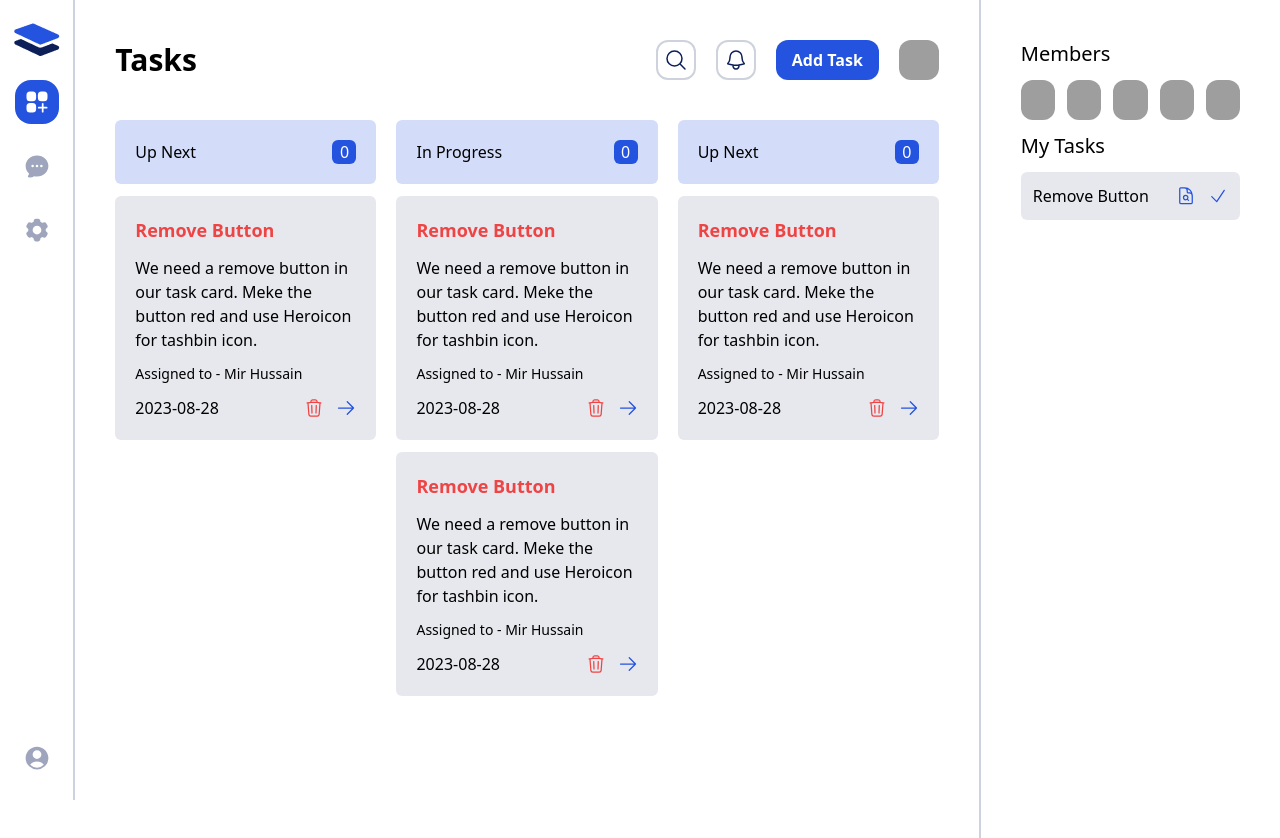
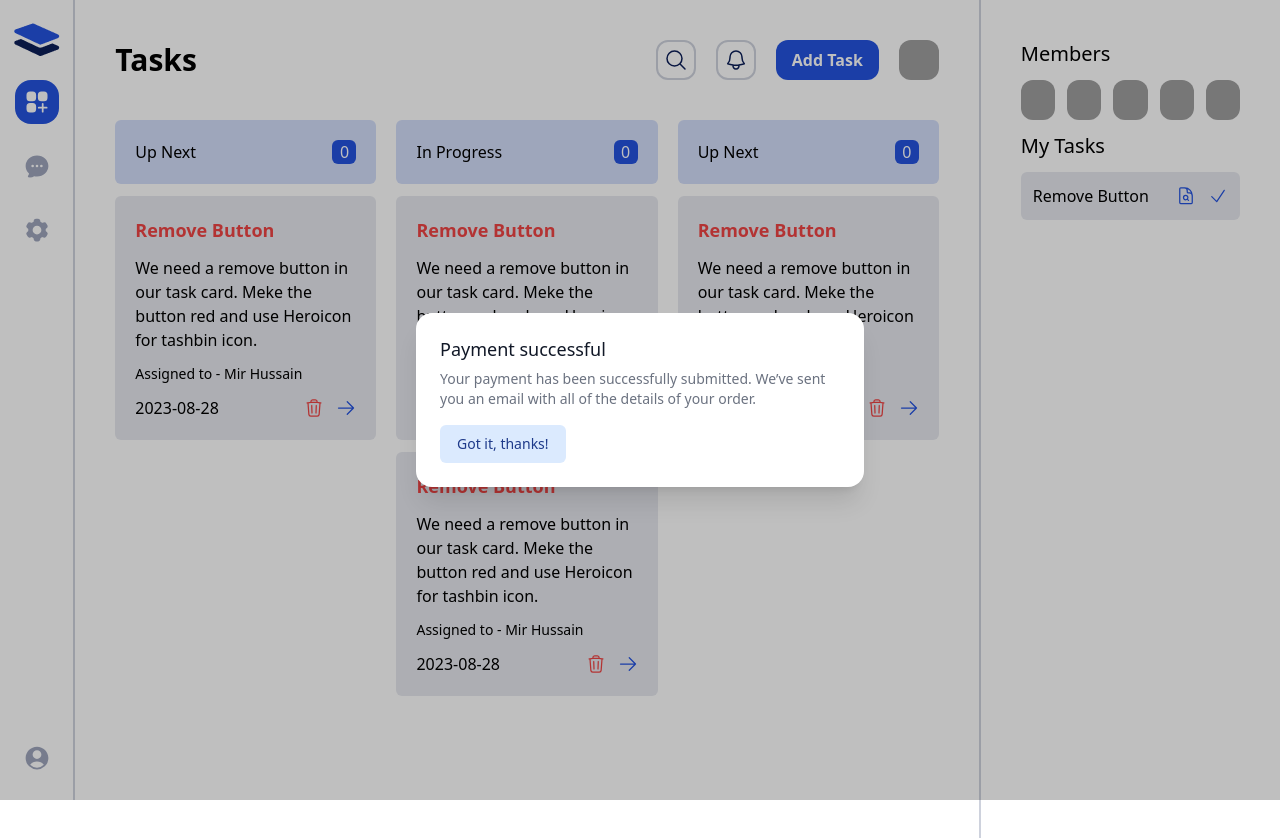
Before and after one commit to saidureg/taskmaster-redux, a React (Vite) app: page / in a window 1280 px wide. Both pictures are taken after a click on the button "Add Task". Shown: the top 838 px of the page. Built offline with nearby package versions, Linux system fonts and the light colour scheme; grey boxes are pictures that could not be loaded.

Commit message:
show the modal when click on add task btn using headless ui

```diff
--- a/package.json
+++ b/package.json
@@ -10,12 +10,15 @@
     "preview": "vite preview"
   },
   "dependencies": {
+    "@headlessui/react": "^1.7.19",
     "@heroicons/react": "^2.0.18",
+    "@reduxjs/toolkit": "^2.2.1",
     "localforage": "^1.10.0",
     "match-sorter": "^6.3.4",
     "react": "^18.2.0",
     "react-dom": "^18.2.0",
     "react-hook-form": "^7.51.1",
+    "react-redux": "^9.1.0",
     "react-router-dom": "^6.22.2",
     "sort-by": "^1.2.0"
   },
--- /dev/null
+++ b/src/components/ui/Modal.jsx
@@ -0,0 +1,73 @@
+import { Dialog, Transition } from "@headlessui/react";
+import { Fragment } from "react";
+import PropTypes from "prop-types";
+
+export default function Modal({ isOpen, setIsOpen }) {
+  function closeModal() {
+    setIsOpen(false);
+  }
+
+  return (
+    <>
+      <Transition appear show={isOpen} as={Fragment}>
+        <Dialog as="div" className="relative z-10" onClose={closeModal}>
+          <Transition.Child
+            as={Fragment}
+            enter="ease-out duration-300"
+            enterFrom="opacity-0"
+            enterTo="opacity-100"
+            leave="ease-in duration-200"
+            leaveFrom="opacity-100"
+            leaveTo="opacity-0"
+          >
+            <div className="fixed inset-0 bg-black/25" />
+          </Transition.Child>
+
+          <div className="fixed inset-0 overflow-y-auto">
+            <div className="flex min-h-full items-center justify-center p-4 text-center">
+              <Transition.Child
+                as={Fragment}
+                enter="ease-out duration-300"
+                enterFrom="opacity-0 scale-95"
+                enterTo="opacity-100 scale-100"
+                leave="ease-in duration-200"
+                leaveFrom="opacity-100 scale-100"
+                leaveTo="opacity-0 scale-95"
+              >
+                <Dialog.Panel className="w-full max-w-md transform overflow-hidden rounded-2xl bg-white p-6 text-left align-middle shadow-xl transition-all">
+                  <Dialog.Title
+                    as="h3"
+                    className="text-lg font-medium leading-6 text-gray-900"
+                  >
+                    Payment successful
+                  </Dialog.Title>
+                  <div className="mt-2">
+                    <p className="text-sm text-gray-500">
+                      Your payment has been successfully submitted. We’ve sent
+                      you an email with all of the details of your order.
+                    </p>
+                  </div>
+
+                  <div className="mt-4">
+                    <button
+                      type="button"
+                      className="inline-flex justify-center rounded-md border border-transparent bg-blue-100 px-4 py-2 text-sm font-medium text-blue-900 hover:bg-blue-200 focus:outline-none focus-visible:ring-2 focus-visible:ring-blue-500 focus-visible:ring-offset-2"
+                      onClick={closeModal}
+                    >
+                      Got it, thanks!
+                    </button>
+                  </div>
+                </Dialog.Panel>
+              </Transition.Child>
+            </div>
+          </div>
+        </Dialog>
+      </Transition>
+    </>
+  );
+}
+
+Modal.propTypes = {
+  isOpen: PropTypes.bool,
+  setIsOpen: PropTypes.func,
+};
--- a/src/pages/Tasks.jsx
+++ b/src/pages/Tasks.jsx
@@ -1,8 +1,11 @@
-import { BellIcon, MagnifyingGlassIcon } from '@heroicons/react/24/outline';
-import MyTasks from '../components/tasks/MyTasks';
-import TaskCard from '../components/tasks/TaskCard';
+import { BellIcon, MagnifyingGlassIcon } from "@heroicons/react/24/outline";
+import MyTasks from "../components/tasks/MyTasks";
+import TaskCard from "../components/tasks/TaskCard";
+import Modal from "../components/ui/Modal";
+import { useState } from "react";
 
 const Tasks = () => {
+  const [isOpen, setIsOpen] = useState(false);
   return (
     <div className="h-screen grid grid-cols-12">
       <div className="col-span-9 px-10 pt-10">
@@ -17,7 +20,13 @@
             <button className="border-2 border-secondary/20 hover:border-primary hover:bg-primary rounded-xl h-10 w-10 grid place-content-center text-secondary hover:text-white transition-all">
               <BellIcon className="h-6 w-6" />
             </button>
-            <button className="btn btn-primary">Add Task</button>
+            <button
+              onClick={() => setIsOpen(!isOpen)}
+              className="btn btn-primary"
+            >
+              Add Task
+            </button>
+            <Modal isOpen={isOpen} setIsOpen={setIsOpen} />
             <div className="h-10 w-10 rounded-xl overflow-hidden">
               <img
                 src="https://images.unsplash.com/photo-1528892952291-009c663ce843?ixlib=rb-4.0.3&ixid=M3wxMjA3fDB8MHxwaG90by1wYWdlfHx8fGVufDB8fHx8fA%3D%3D&auto=format&fit=crop&w=644&q=80"
--- /dev/null
+++ b/src/redux/features/tasks/tasksSlice.js
@@ -0,0 +1,13 @@
+import { createSlice } from "@reduxjs/toolkit";
+
+const initialState = {
+  tasks: [],
+};
+
+const tasksSlice = createSlice({
+  name: "tasksSlice",
+  initialState,
+  reducers: {},
+});
+
+export default tasksSlice.reducer;
--- /dev/null
+++ b/src/redux/store.js
@@ -0,0 +1,10 @@
+import { configureStore } from "@reduxjs/toolkit";
+import tasksSlice from "./features/tasks/tasksSlice";
+
+const store = configureStore({
+  reducer: {
+    tasks: tasksSlice,
+  },
+});
+
+export default store;
```
Also changed, not shown: src/main.jsx (+11 -7 lines), 1 other file (tests, documents, lock files or other folders).
